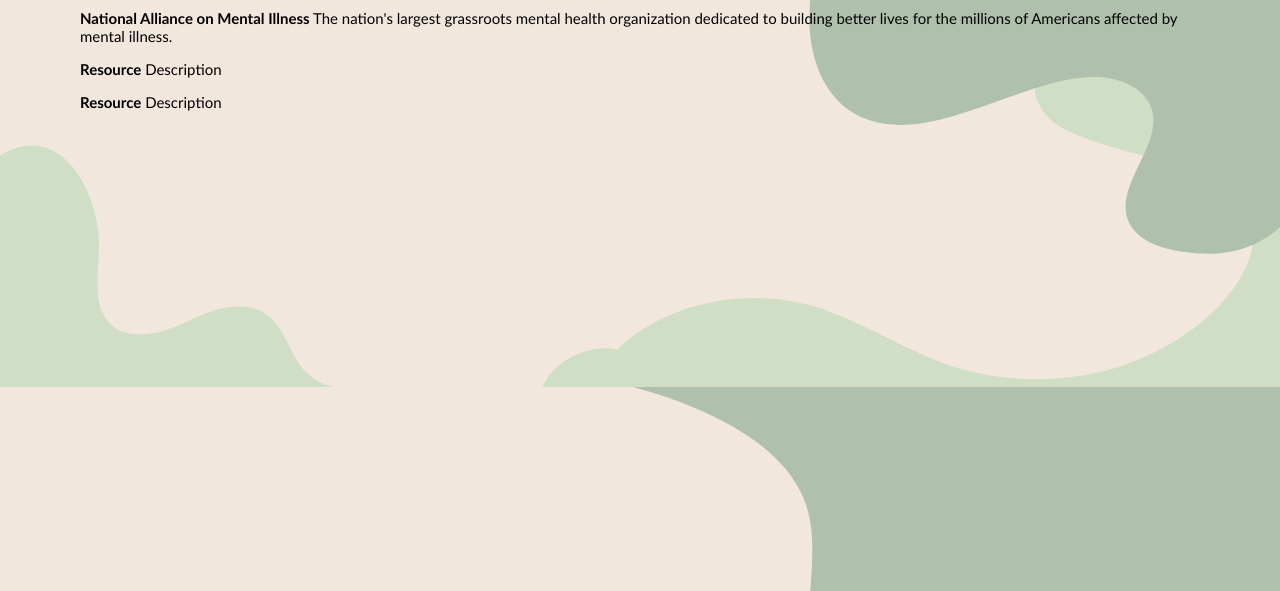
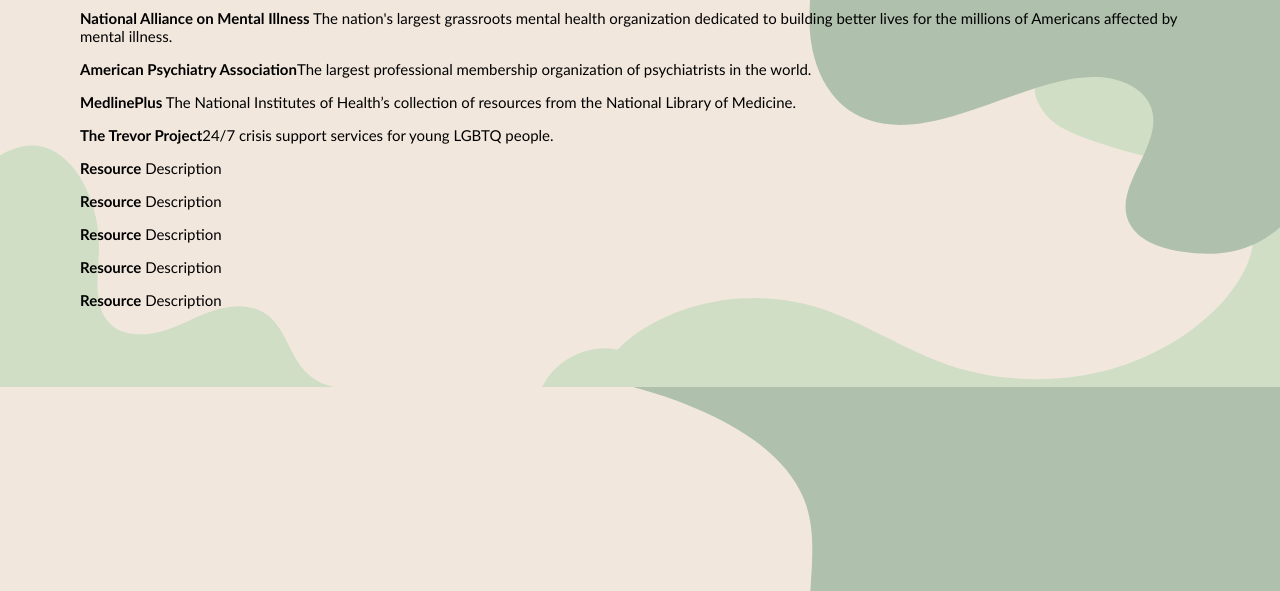
Before and after one commit to comp426-2022-spring/a99-mira, a website: page public/index.html in a window 1280 px wide. Both pictures are taken after a click on the button "Virtual". Shown: the part 209-800 px from the top of the page. Drawn offline with Linux system fonts and the light colour scheme; some packages are replaced by stand-ins of ours.

Commit message:
lgbtq resources

```diff
--- a/public/index.html
+++ b/public/index.html
@@ -44,6 +44,12 @@
     <div id="virtual" class="hidden">
         <h2>Find resources online.</h2>
         <p><a href="https://www.nami.org/"><span style="font-weight: bolder">National Alliance on Mental Illness</span></a> The nation's largest grassroots mental health organization dedicated to building better lives for the millions of Americans affected by mental illness. </p>
+        <p><a href="http://www.psychiatry.org/mental-health/"><span style="font-weight: bolder">American Psychiatry Association</span></a>The largest professional membership organization of psychiatrists in the world.</p>
+        <p><a href="https://medlineplus.gov/mentalhealth.html"><span style="font-weight: bolder">MedlinePlus</span></a> The National Institutes of Health’s collection of resources from the National Library of Medicine.</p>
+        <p><a href="https://www.thetrevorproject.org/"><span style="font-weight: bolder">The Trevor Project</span></a>24/7 crisis support services for young LGBTQ people.</p>
+        <p><a href=""><span style="font-weight: bolder">Resource</span></a> Description</p>
+        <p><a href=""><span style="font-weight: bolder">Resource</span></a> Description</p>
+        <p><a href=""><span style="font-weight: bolder">Resource</span></a> Description</p>
         <p><a href=""><span style="font-weight: bolder">Resource</span></a> Description</p>
         <p><a href=""><span style="font-weight: bolder">Resource</span></a> Description</p>
     </div>
```
